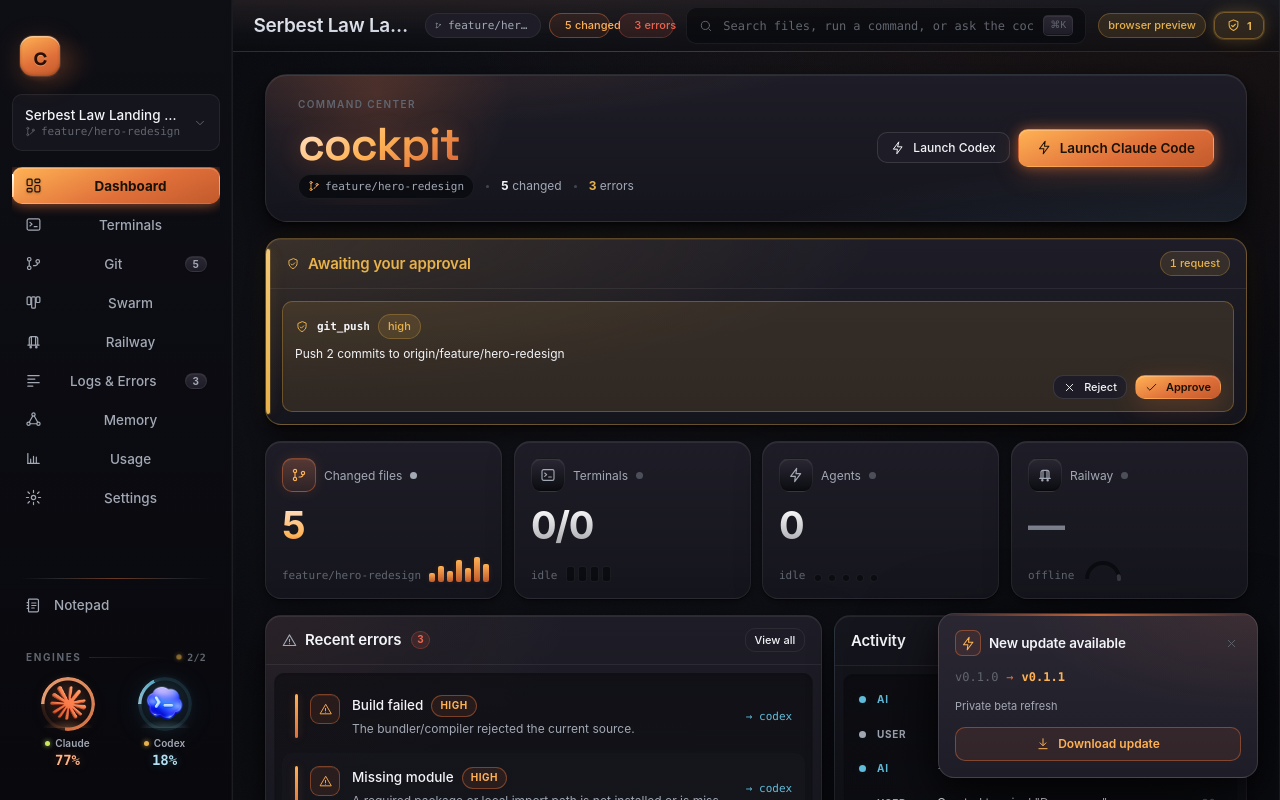
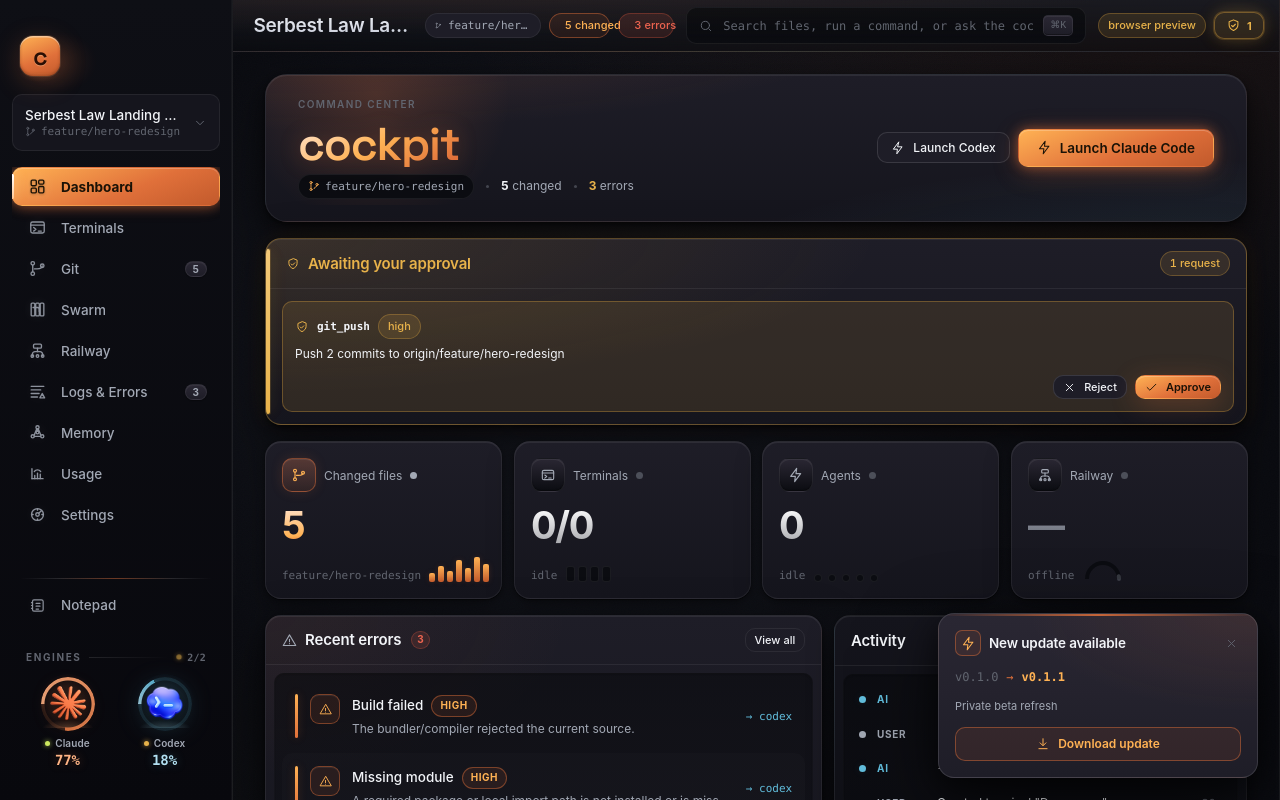
Before and after one commit to baz01-boyraz/cockpit, a React (Vite) app: page / in a window 1280 px wide. Built offline with nearby package versions, Linux system fonts and the light colour scheme.

Commit message:
Refine rail icon system

```diff
--- a/src/components/icons.tsx
+++ b/src/components/icons.tsx
@@ -16,18 +16,19 @@
 
 export const IconDashboard = (p: IconProps) => (
   <svg {...base(p)}>
-    <rect x="3" y="3" width="7" height="9" rx="1.5" />
-    <rect x="14" y="3" width="7" height="5" rx="1.5" />
-    <rect x="14" y="12" width="7" height="9" rx="1.5" />
-    <rect x="3" y="16" width="7" height="5" rx="1.5" />
+    <rect x="4" y="4" width="6.5" height="7" rx="1.4" />
+    <rect x="13.5" y="4" width="6.5" height="5" rx="1.4" />
+    <rect x="4" y="14" width="6.5" height="6" rx="1.4" />
+    <rect x="13.5" y="12" width="6.5" height="8" rx="1.4" />
   </svg>
 )
 
 export const IconTerminal = (p: IconProps) => (
   <svg {...base(p)}>
-    <rect x="3" y="4" width="18" height="16" rx="2.5" />
-    <path d="m7 9 3 2.5L7 14" />
-    <path d="M13 15h4" />
+    <rect x="3.5" y="5" width="17" height="14" rx="2.2" />
+    <path d="M3.5 9h17" />
+    <path d="m7.2 12 2.8 2.3-2.8 2.3" />
+    <path d="M13 16.5h3.8" />
   </svg>
 )
 
@@ -61,42 +62,48 @@
 
 export const IconGit = (p: IconProps) => (
   <svg {...base(p)}>
-    <circle cx="6" cy="6" r="2.5" />
-    <circle cx="6" cy="18" r="2.5" />
-    <circle cx="18" cy="9" r="2.5" />
-    <path d="M6 8.5v7" />
-    <path d="M18 11.5c0 3-3 3.5-6 3.5" />
+    <circle cx="6" cy="5.5" r="2.2" />
+    <circle cx="6" cy="18.5" r="2.2" />
+    <circle cx="18" cy="8.5" r="2.2" />
+    <path d="M6 7.7v8.6" />
+    <path d="M8.1 12.5h3.4c3.8 0 6.5-1.2 6.5-3.9" />
   </svg>
 )
 
 export const IconRailway = (p: IconProps) => (
   <svg {...base(p)}>
-    <path d="M4 17h16" />
-    <path d="M6 17V8a3 3 0 0 1 3-3h6a3 3 0 0 1 3 3v9" />
-    <path d="M9 5v12M15 5v12" />
-    <circle cx="8" cy="20" r="1" />
-    <circle cx="16" cy="20" r="1" />
+    <rect x="7" y="4" width="10" height="5" rx="1.5" />
+    <path d="M12 9v4.5" />
+    <path d="M5.5 19v-2.2a3.3 3.3 0 0 1 3.3-3.3h6.4a3.3 3.3 0 0 1 3.3 3.3V19" />
+    <circle cx="5.5" cy="19" r="1.6" />
+    <circle cx="12" cy="19" r="1.6" />
+    <circle cx="18.5" cy="19" r="1.6" />
   </svg>
 )
 
 export const IconLogs = (p: IconProps) => (
   <svg {...base(p)}>
-    <path d="M4 5h16M4 10h10M4 15h16M4 20h7" />
+    <path d="M4 5.5h16M4 10h12M4 14.5h10M4 19h8" />
+    <path d="M18 14.5 21 20h-6z" />
+    <path d="M18 17v.01" />
   </svg>
 )
 
 export const IconUsage = (p: IconProps) => (
   <svg {...base(p)}>
-    <path d="M4 19V5" />
-    <path d="M4 19h16" />
-    <path d="M8 19v-6M12 19V9M16 19v-9" />
+    <path d="M5 18.5V6" />
+    <path d="M5 18.5h14" />
+    <path d="M8.5 18.5v-4M12 18.5v-7M15.5 18.5v-5.5" />
+    <path d="M8 9.5a5 5 0 0 1 8 0" />
   </svg>
 )
 
 export const IconSettings = (p: IconProps) => (
   <svg {...base(p)}>
-    <circle cx="12" cy="12" r="3" />
-    <path d="M12 2v3M12 19v3M4.2 4.2l2.1 2.1M17.7 17.7l2.1 2.1M2 12h3M19 12h3M4.2 19.8l2.1-2.1M17.7 6.3l2.1-2.1" />
+    <circle cx="12" cy="12" r="7.5" />
+    <circle cx="12" cy="12" r="2.2" />
+    <path d="M12 4.5v2M12 17.5v2M4.5 12h2M17.5 12h2" />
+    <path d="m13.6 10.4 3.2-3.2" />
   </svg>
 )
 
@@ -256,10 +263,11 @@
  * from IconGit/IconBranch — a closed triangle, not a branch fork. */
 export const IconMemory = (p: IconProps) => (
   <svg {...base(p)}>
-    <circle cx="12" cy="5" r="2.3" />
-    <circle cx="5" cy="18" r="2.3" />
-    <circle cx="19" cy="18" r="2.3" />
-    <path d="M10.9 7 6 16M13.1 7l4.9 9M7.3 18h9.4" />
+    <circle cx="12" cy="5.5" r="2" />
+    <circle cx="6" cy="16.8" r="2" />
+    <circle cx="18" cy="16.8" r="2" />
+    <circle cx="12" cy="12" r="1.7" />
+    <path d="M11.1 7.3 8 15M12.9 7.3 16 15M7.9 16.8h8.2M12 10.3V7.5" />
   </svg>
 )
 
@@ -267,9 +275,10 @@
  * agents. Distinct from IconDashboard (2×2 grid) — vertical lanes, not tiles. */
 export const IconSwarm = (p: IconProps) => (
   <svg {...base(p)}>
-    <rect x="3" y="4" width="5.2" height="11" rx="1.4" />
-    <rect x="9.4" y="4" width="5.2" height="16" rx="1.4" />
-    <rect x="15.8" y="4" width="5.2" height="8" rx="1.4" />
+    <rect x="4" y="4" width="4.6" height="16" rx="1.2" />
+    <rect x="9.7" y="4" width="4.6" height="16" rx="1.2" />
+    <rect x="15.4" y="4" width="4.6" height="16" rx="1.2" />
+    <path d="M6.3 9.5h5.7c1.4 0 2.3 1 2.3 2.2v2.8" />
   </svg>
 )
 
--- a/src/components/notepadIcons.tsx
+++ b/src/components/notepadIcons.tsx
@@ -24,9 +24,9 @@
 /** Notebook / scratchpad — the launcher mark. */
 export const IconNotebook = (p: IconProps) => (
   <svg {...base(p)}>
-    <path d="M6 3h11a2 2 0 0 1 2 2v14a2 2 0 0 1-2 2H6a1 1 0 0 1-1-1V4a1 1 0 0 1 1-1Z" />
-    <path d="M5 8H3M5 12H3M5 16H3" />
-    <path d="M9.5 8.5h6M9.5 12h6M9.5 15.5h3.5" />
+    <path d="M7 4h10.5A2.5 2.5 0 0 1 20 6.5v11A2.5 2.5 0 0 1 17.5 20H7a2 2 0 0 1-2-2V6a2 2 0 0 1 2-2Z" />
+    <path d="M5 8H3.5M5 12H3.5M5 16H3.5" />
+    <path d="M10 9h5.5M10 13h5.5M10 17h3.5" />
   </svg>
 )
 
--- a/src/styles/notepad.css
+++ b/src/styles/notepad.css
@@ -26,7 +26,8 @@
   );
 }
 .railNote__btn {
-  display: flex;
+  display: grid;
+  grid-template-columns: 24px minmax(0, 1fr) auto;
   align-items: center;
   gap: var(--sp-3);
   width: 100%;
@@ -37,6 +38,7 @@
   color: var(--text-muted);
   font-size: var(--fs-body);
   font-weight: 500;
+  text-align: left;
   transition: color var(--dur) var(--ease-out), background var(--dur) var(--ease-out),
     border-color var(--dur) var(--ease-out);
 }
@@ -62,18 +64,35 @@
 .railNote__glyph {
   display: inline-grid;
   place-items: center;
+  width: 24px;
+  justify-self: center;
   color: var(--text-muted);
-  transition: color var(--dur) var(--ease-out);
+  opacity: 0.86;
+  filter: drop-shadow(0 0 7px rgba(242, 244, 248, 0.12));
+  transform: translateZ(0);
+  transition: color var(--dur) var(--ease-out), opacity var(--dur) var(--ease-out),
+    transform var(--dur-fast) var(--ease-out);
 }
-.railNote__btn:hover .railNote__glyph,
+.railNote__btn:hover .railNote__glyph {
+  color: var(--text);
+  opacity: 1;
+  transform: translateY(-0.5px);
+  filter: drop-shadow(0 0 9px rgba(242, 244, 248, 0.2));
+}
 .railNote__btn--active .railNote__glyph {
   color: var(--accent-hi);
+  opacity: 1;
+  filter: drop-shadow(0 0 7px rgba(255, 244, 232, 0.2));
 }
 .railNote__label {
-  flex: 1;
+  min-width: 0;
   text-align: left;
+  white-space: nowrap;
+  overflow: hidden;
+  text-overflow: ellipsis;
 }
 .railNote__count {
+  justify-self: end;
   font-size: var(--fs-micro);
   font-weight: 600;
   padding: 1px 7px;
```
Also changed, not shown: src/styles/components.css, 1 other file (tests, documents, lock files or other folders).
